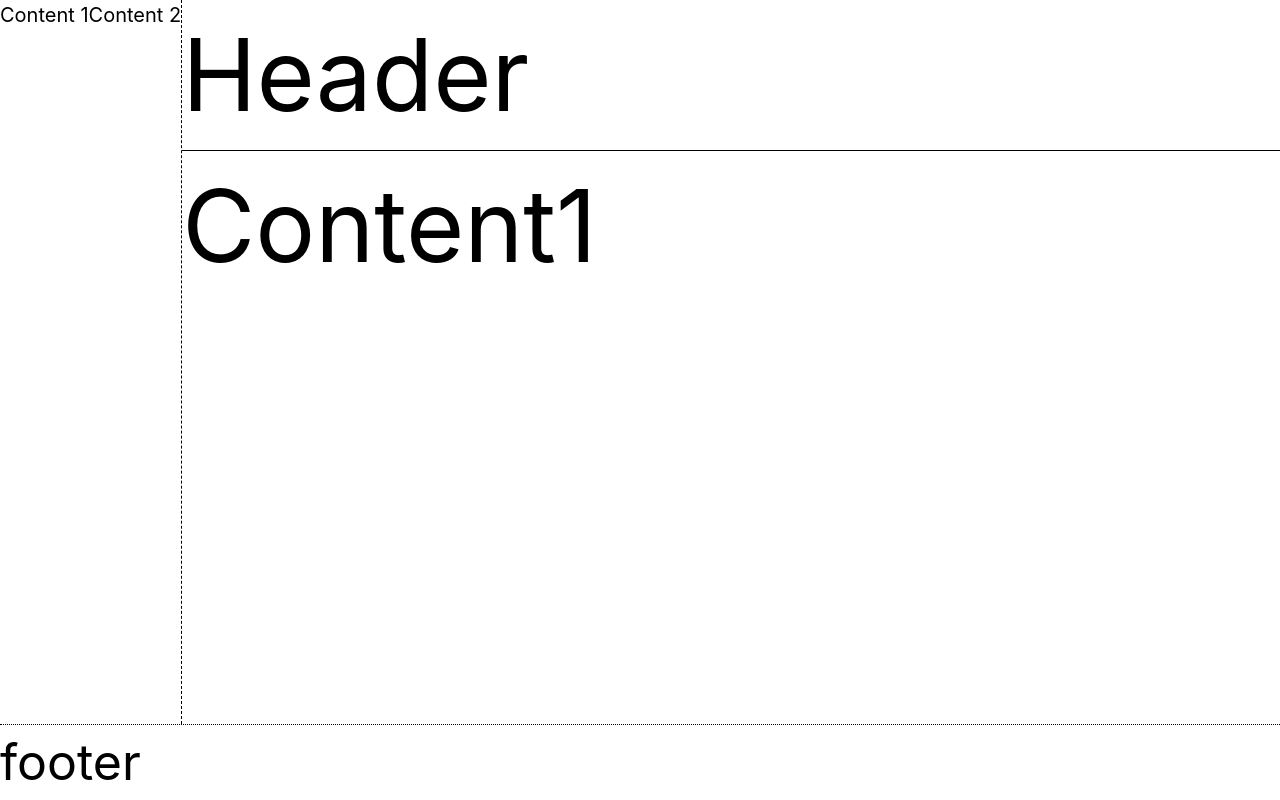
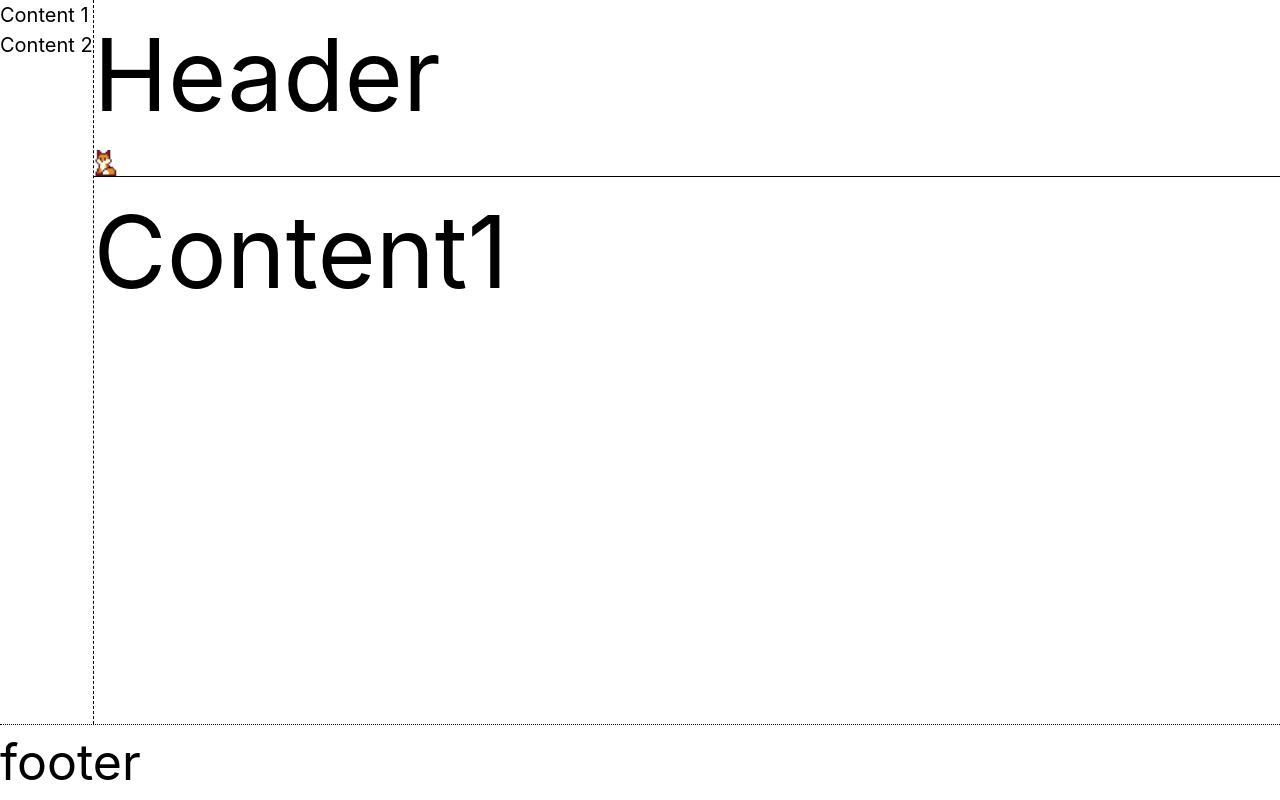
Before and after one commit to appleseed0910/me, a React (Vite) app: page / in a window 1280 px wide. Built offline with nearby package versions, Linux system fonts and the light colour scheme.

Commit message:
done 1st fox demo

```diff
--- a/src/Layout.tsx
+++ b/src/Layout.tsx
@@ -9,14 +9,19 @@ function Layout() {
     return (
         <>
             <div className="page">
-
                 <div className="top-container">
-                    <aside className='hidden md:block' style={{'borderRight': '1px dashed black'}}>
+                    <aside
+                        className="hidden md:block"
+                        style={{ borderRight: '1px dashed black' }}
+                    >
                         <Sidebar />
                     </aside>
 
                     <div className="body-container">
-                        <header className='block md:hidden' style={{'borderBottom': '1px solid black'}}>
+                        <header
+                            className="block md:hidden"
+                            style={{ borderBottom: '1px solid black' }}
+                        >
                             <Topbar />
                         </header>
                         <Header />
@@ -29,4 +34,4 @@ function Layout() {
     );
 }
 
-export default Layout
+export default Layout;
--- a/src/components/Header/Header.tsx
+++ b/src/components/Header/Header.tsx
@@ -1,10 +1,20 @@
-
+import { useState } from 'react'
+import './style.less'
 
 function Header () {
+    const [ activeFox, setActiveFox ] = useState(false)
 
     return (
         <>
-            <div className="header">Header</div>
+            <div className="header">
+                <div
+                    className="header-title"
+                    onMouseEnter={() => {setActiveFox(true)}}
+                    onMouseLeave={() => {setActiveFox(false)}}>
+                    Header
+                </div>
+                <div className={`icon ${activeFox ? 'playing' : ''}`}></div>
+            </div>
         </>
     )
 }
--- a/src/components/Header/style.less
+++ b/src/components/Header/style.less
@@ -1,3 +1,25 @@
 .header {
 
+
+    .icon {
+        width: 25.5px;
+        height: 25.5px;
+        background-image: url('../../assets/fox.png');
+        background-position: 0 0;
+        background-size: auto 25.5px;
+    }
+
+    .playing {
+        animation: play 0.8s steps(8) infinite;
+    }
+
+    @keyframes play {
+        from {
+            background-position: 0 0;
+        }
+
+        to {
+            background-position: -204px 0;
+        }
+    }
 }
--- a/src/components/Sidebar/Sidebar.tsx
+++ b/src/components/Sidebar/Sidebar.tsx
@@ -6,10 +6,10 @@ function Sidebar() {
     return (
         <>
             <div className="sidebar">
-                <nav>
-                    <Link to="/">Content 1</Link>
-                    <Link to="/content2">Content 2</Link>
-                </nav>
+                <ul className="nav">
+                    <li><Link to="/">Content 1</Link></li>
+                    <li><Link to="/content2">Content 2</Link></li>
+                </ul>
             </div>
         </>
     );
--- a/src/components/Sidebar/style.less
+++ b/src/components/Sidebar/style.less
@@ -1,3 +1,4 @@
 .sidebar {
     font-size: .2rem;
+
 }
```
Also changed, not shown: src/assets/fox.png (added), 1 other file (tests, documents, lock files or other folders).
